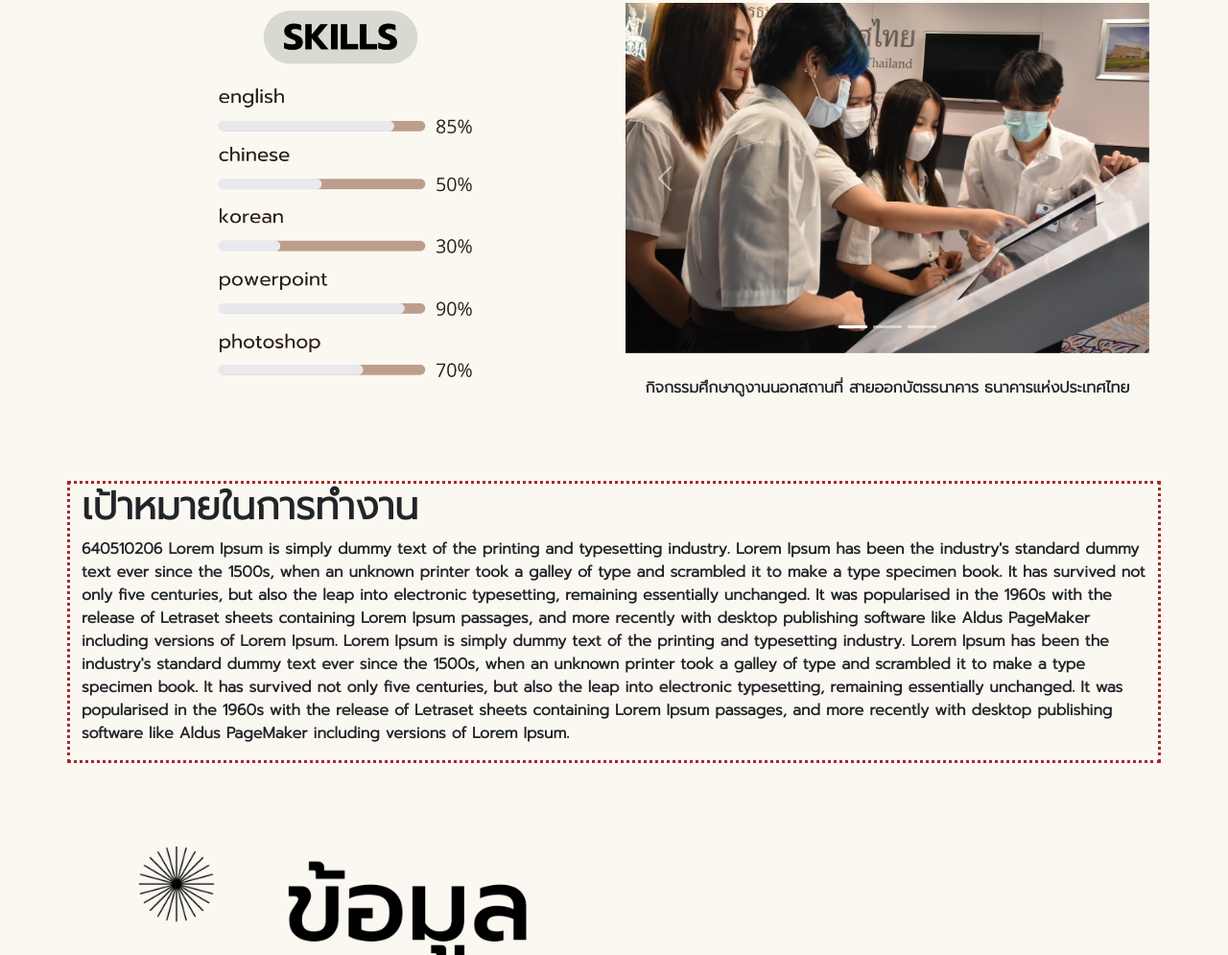
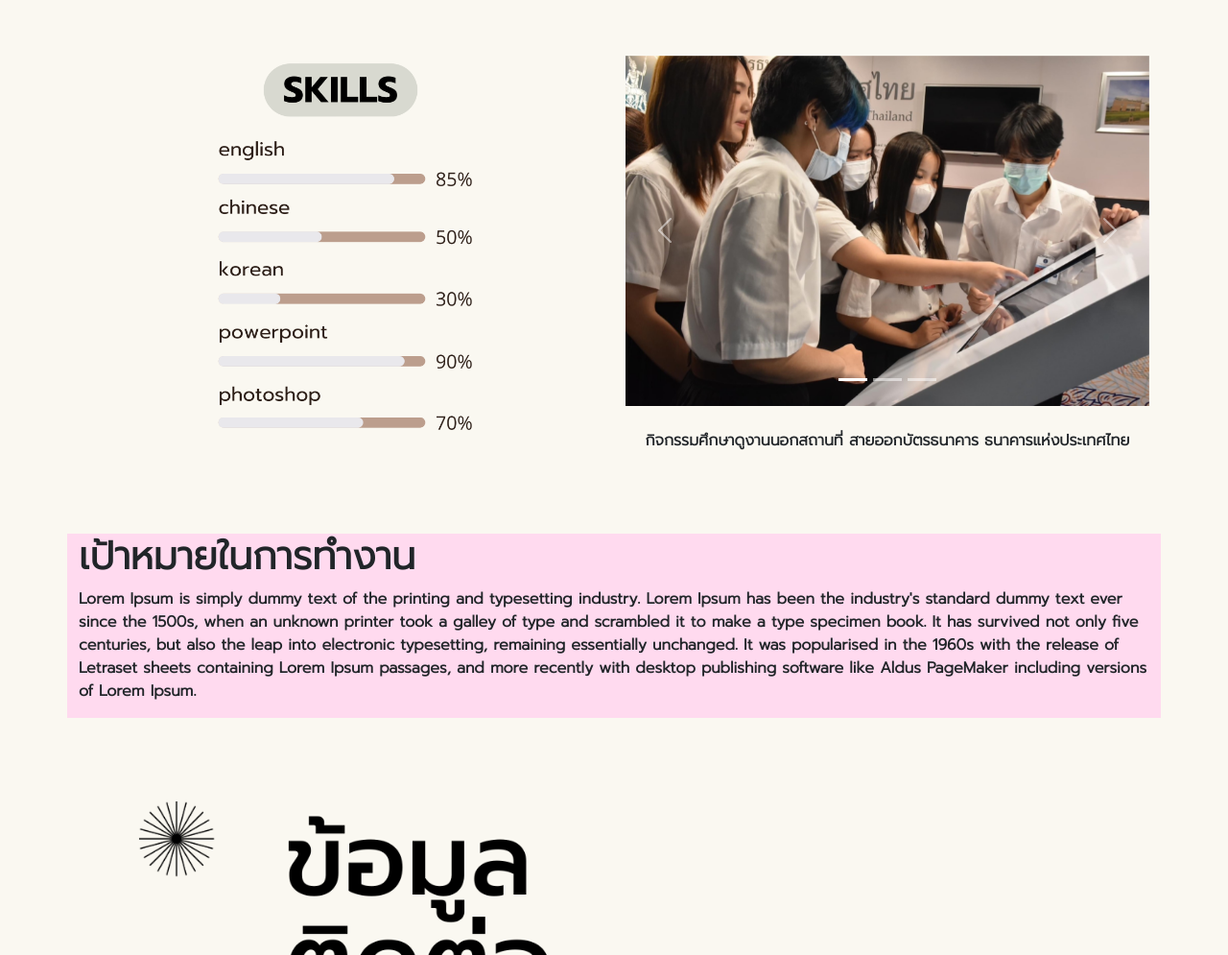
Before and after one commit to view-viracha/resume, a plain HTML site: page index.html in a window 1280 px wide. Shown: the part 1801-2796 px from the top of the page at 96% size. Drawn offline with nearby package versions, Linux system fonts and the light colour scheme.

Commit message:
version3

```diff
--- a/css/style.css
+++ b/css/style.css
@@ -15,6 +15,5 @@ font-family: 'Prompt', sans-serif;
 font-weight: bold;
 }
 .my-row{
-  border-style: dotted;
-  border-color: brown;
+  background-color: #FFDAEF;
 }
--- a/index.html
+++ b/index.html
@@ -17,19 +17,17 @@
     <link type="text/css" rel="stylesheet" href="css/style.css">
   </head>
   <body class="my-bg">
-    <div class="container">
     <div class="row"> <img src="images/header.png" alt="header" class="object-fit-fill border rounded">
     </div>
     <div class="row sticky-top">
       <nav class="navbar navbar-expand-lg bg-body-tertiary">
-          <div class="container-fluid" style="background-color:#FFA2C7"> <a class="navbar-brand"
+        <div class="container-fluid" style="background-color:#FFA2C7">&nbsp;&nbsp;
+          <a class="navbar-brand" href="#home"> Home</a> <button class="navbar-toggler"
 
-              href="#home">Home</a> <button class="navbar-toggler" type="button"
+            type="button" data-bs-toggle="collapse" data-bs-target="#navbarNav"
 
-              data-bs-toggle="collapse" data-bs-target="#navbarNav" aria-controls="navbarNav"
-
-              aria-expanded="false" aria-label="Toggle navigation"> <span class="navbar-toggler-icon"></span>
-            </button>
+            aria-controls="navbarNav" aria-expanded="false" aria-label="Toggle navigation">
+            <span class="navbar-toggler-icon"></span> </button>
           <div class="collapse navbar-collapse" id="navbarNav">
             <ul class="navbar-nav">
               <li class="nav-item"> <a class="nav-link active" aria-current="page"
@@ -37,22 +35,23 @@
                   href="#education">Education Background</a> </li>
               <li class="nav-item"> <a class="nav-link" href="#skills">Skills
                   &amp; Activities</a> </li>
-                <li class="nav-item"> <a class="nav-link" href="#goals">Goals</a>
+              <li class="nav-item"> <a class="nav-link" href="#contact">Contact</a>
               </li>
             </ul>
           </div>
         </div>
       </nav>
     </div>
+    <div class="container">
       <div id="home" class="row"><img src="images/home.png" alt="home"> </div>
       <br>
       <br>
       <div id="education" class="row"> <img src="images/education.png" alt="education"></div>
       <div class="row">
-        <div id="skills" class="col-lg-6"> <img src="images/skills.png" class="img-fluid"
+        <div id="skills" class="col-lg-6 col-md-12"> <img src="images/skills.png"
 
-            alt="skills"> </div>
-        <div class="col-lg-6"> <br>
+            class="img-fluid" alt="skills"> </div>
+        <div class="col-lg-6 col-md-12"> <br>
           <br>
           <br>
           <div id="carouselExampleIndicators" class="carousel slide">
@@ -92,30 +91,22 @@
         </div>
       </div>
       <br>
-      <div id="goals" class="row my-row">
+      <div class="row my-row">
         <h1>เป้าหมายในการทำงาน</h1>
         <br>
-        <p>640510206 Lorem Ipsum is simply dummy text of the printing and
-          typesetting industry. Lorem Ipsum has been the industry's standard
-          dummy text ever since the 1500s, when an unknown printer took a galley
-          of type and scrambled it to make a type specimen book. It has survived
-          not only five centuries, but also the leap into electronic
-          typesetting, remaining essentially unchanged. It was popularised in
-          the 1960s with the release of Letraset sheets containing Lorem Ipsum
-          passages, and more recently with desktop publishing software like
-          Aldus PageMaker including versions of Lorem Ipsum. Lorem Ipsum is
-          simply dummy text of the printing and typesetting industry. Lorem
-          Ipsum has been the industry's standard dummy text ever since the
-          1500s, when an unknown printer took a galley of type and scrambled it
-          to make a type specimen book. It has survived not only five centuries,
-          but also the leap into electronic typesetting, remaining essentially
-          unchanged. It was popularised in the 1960s with the release of
-          Letraset sheets containing Lorem Ipsum passages, and more recently
-          with desktop publishing software like Aldus PageMaker including
-          versions of Lorem Ipsum.</p>
+        <br>
+        <p>Lorem Ipsum is simply dummy text of the printing and typesetting
+          industry. Lorem Ipsum has been the industry's standard dummy text ever
+          since the 1500s, when an unknown printer took a galley of type and
+          scrambled it to make a type specimen book. It has survived not only
+          five centuries, but also the leap into electronic typesetting,
+          remaining essentially unchanged. It was popularised in the 1960s with
+          the release of Letraset sheets containing Lorem Ipsum passages, and
+          more recently with desktop publishing software like Aldus PageMaker
+          including versions of Lorem Ipsum.</p>
       </div>
       <br>
-      <div class="row"><img src="images/contact.png" alt="contact"></div>
+      <div id="contact" class="row"><img src="images/contact.png" alt="contact"></div>
     </div>
     <script src="https://cdn.jsdelivr.net/npm/bootstrap@5.3.2/dist/js/bootstrap.bundle.min.js"
 
```
Also changed, not shown: 1 other file. Lines whose indentation alone changed are shown as unchanged.
